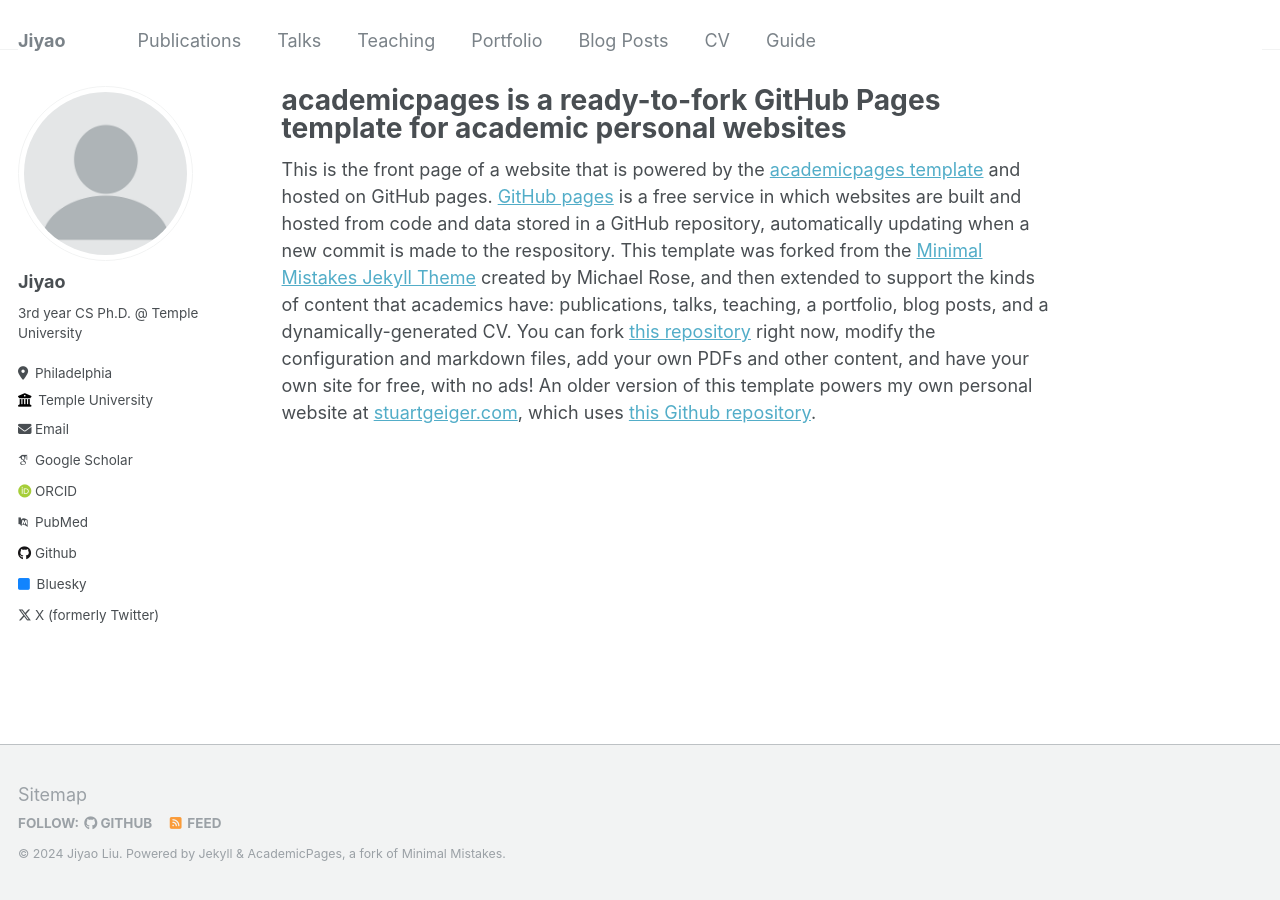
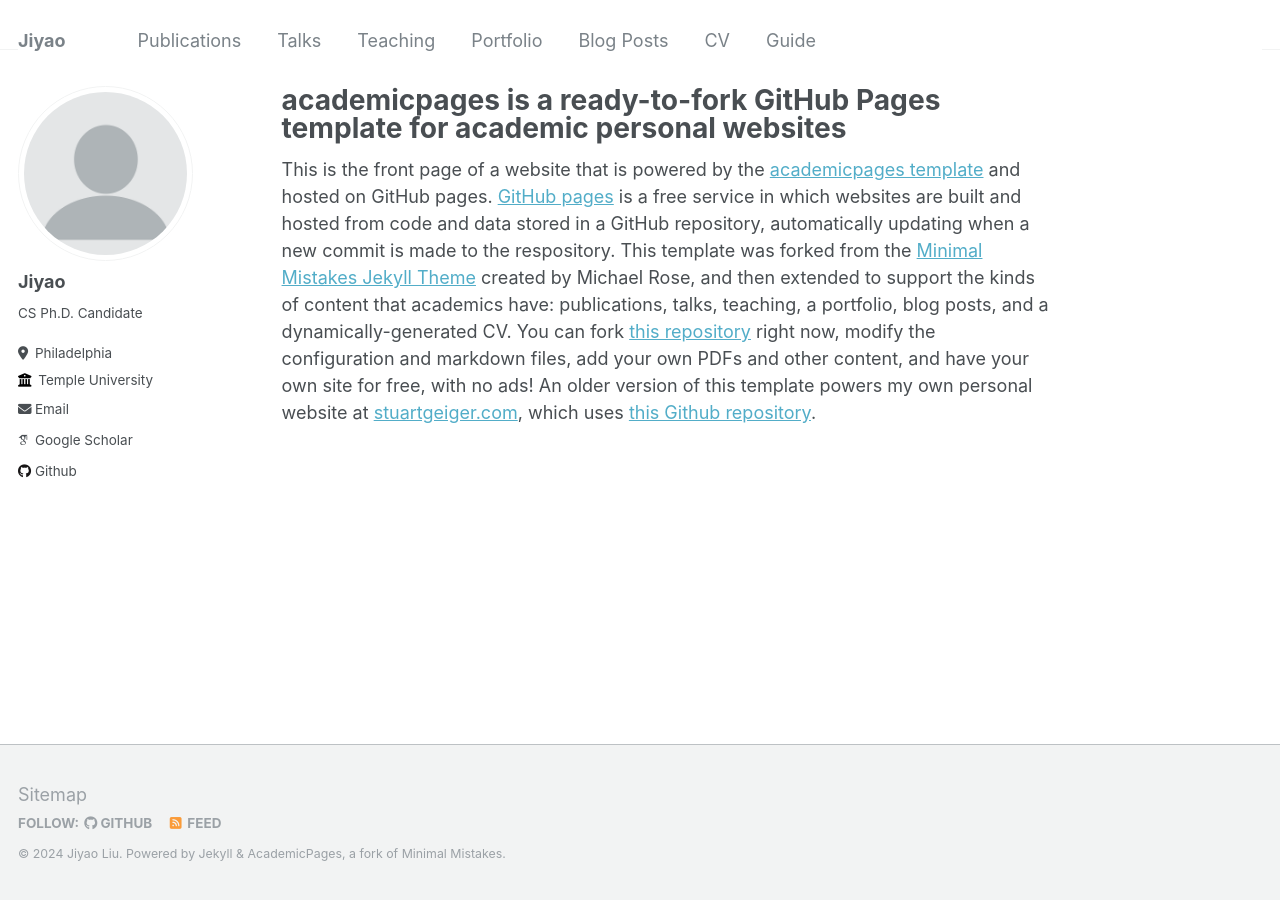
Before and after one commit to Jiyao17/Jiyao17.github.io-backup, a Jekyll site: the page built from _pages/about.md, in a window 1280 px wide. Built offline with Jekyll 4.4.1, drawn with Linux system fonts in a browser that asks for light colours; some web fonts are replaced; part of the change alters nothing that is shown.

Commit message:
Update _config.yml

```diff
--- a/_config.yml
+++ b/_config.yml
@@ -24,7 +24,7 @@ author:
   avatar           : "profile.png"
   name             : "Jiyao"
   pronouns         : # example: "she/her"
-  bio              : "3rd year CS Ph.D. @ Temple University"
+  bio              : "CS Ph.D. Candidate"
   location         : "Philadelphia"
   employer         : "Temple University"
   uri              : # URL
@@ -34,20 +34,20 @@ author:
   arxiv            : # URL - Update with the correct link to your profile
   googlescholar    : "https://scholar.google.com/citations?user=PS_CX0AAAAAJ"
   impactstory      : # URL
-  orcid            : "http://orcid.org/yourorcidurl"
-  pubmed           : "https://www.ncbi.nlm.nih.gov/pubmed/?term=john+snow"
+  orcid            : # "http://orcid.org/yourorcidurl"
+  pubmed           : # "https://www.ncbi.nlm.nih.gov/pubmed/?term=john+snow"
   researchgate     : # URL
 
   # Repositories and software development
   bitbucket        : # Username - Update with your username on the site
   codepen          : # Username
   dribbble         : # Username
-  github           : "academicpages"
+  github           : "Jiyao17"
   kaggle           : # Username
   stackoverflow    : # User number or user number and name (i.e., use "1" or "1/jeff-atwood")
 
   # Social media
-  bluesky          : "bsky.app" # Replace this with you Bluesky username
+  bluesky          : # "bsky.app" # Replace this with you Bluesky username
   facebook         : # Username
   flickr           : # Username
   foursquare       : # Username
@@ -64,7 +64,7 @@ author:
   steam            : # Username
   telegram         : # URL
   tumblr           : # Username
-  twitter          : "UniofOxford"  # Replace this with your X / Twitter handle
+  twitter          : # "UniofOxford"  # Replace this with your X / Twitter handle
   vine             : # Username
   weibo            : # Username
   wikipedia        : # Username
```
